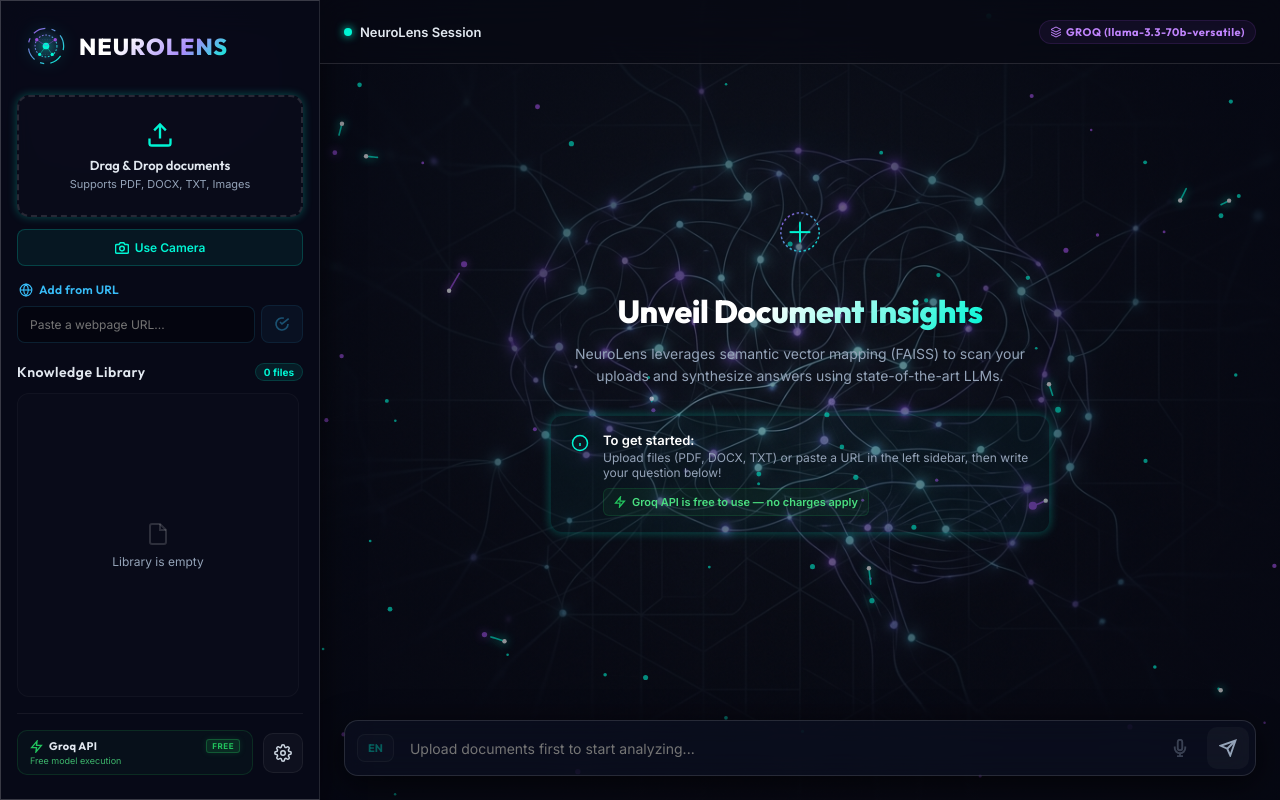
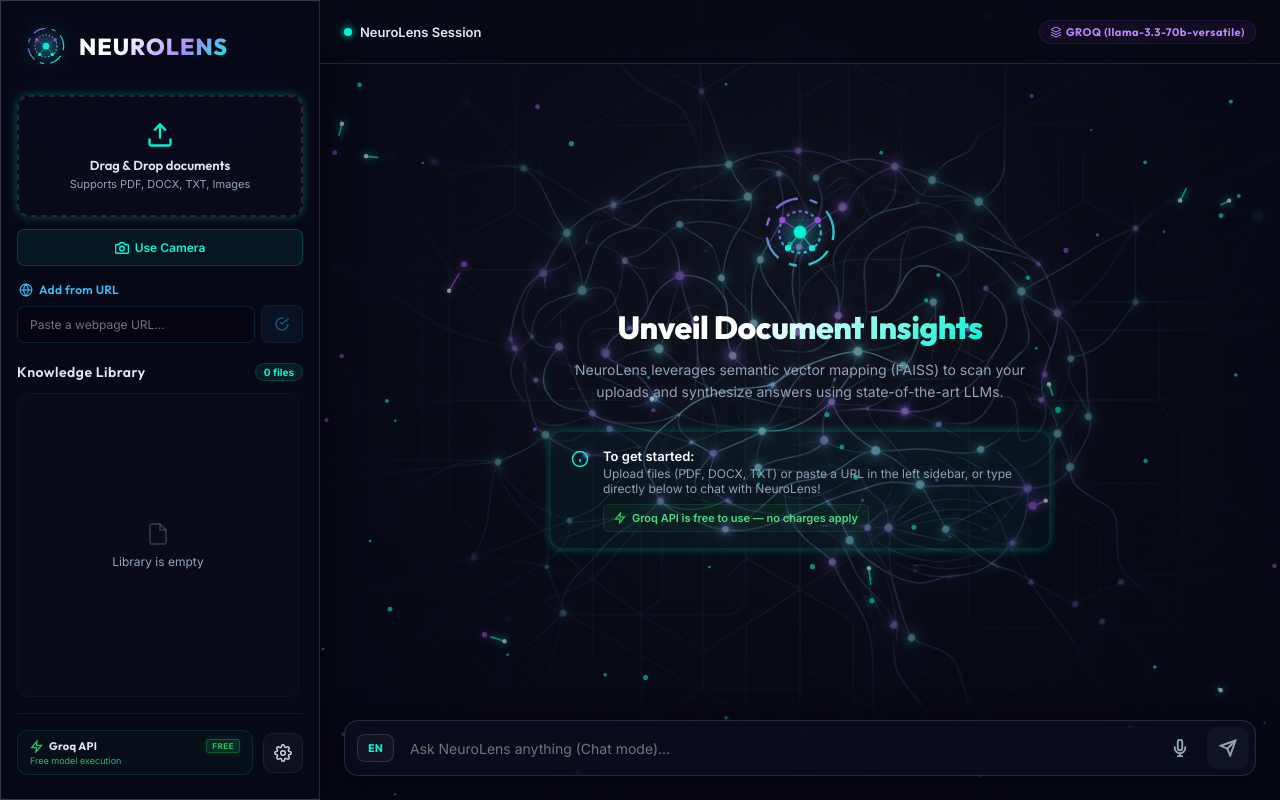
Before and after one commit to udityamerit/NeuroLens-Knowledge-Retrieval-Engine, a React (Vite) app in the folder frontend/: page / in a window 1280 px wide. Built offline with nearby package versions, Linux system fonts and the light colour scheme.

Commit message:
update the database of the neuralense

```diff
--- a/frontend/src/components/ChatPanel.jsx
+++ b/frontend/src/components/ChatPanel.jsx
@@ -659,11 +659,12 @@
   const formatMessageText = (text) => {
     if (!text) return '';
 
-    // Helper to render inline formatting: bold (**), italic (*), code (`), and source tags ([Source X])
+    // Helper to render inline formatting: bold (**), italic (*), code (`), source tags ([Source X]), and Markdown links ([text](url))
     const renderInline = (inlineText) => {
       if (!inlineText) return '';
 
-      const inlineRegex = /(\*\*.*?\*\*|\*.*?\*|`.*?`|\[Source \d+\])/g;
+      // Regex to split on bold, italic, code, source tags, and markdown links
+      const inlineRegex = /(\*\*.*?\*\*|\*.*?\*|`.*?`|\[Source \d+\]|\[[^\]]+\]\([^)]+\))/g;
       const parts = inlineText.split(inlineRegex);
 
       return parts.map((part, idx) => {
@@ -713,6 +714,29 @@
             </span>
           );
         }
+        if (part.startsWith('[') && part.includes('](')) {
+          const closingBracketIdx = part.indexOf('](');
+          const label = part.substring(1, closingBracketIdx);
+          const url = part.substring(closingBracketIdx + 2, part.length - 1);
+          return (
+            <a
+              key={idx}
+              href={url}
+              target="_blank"
+              rel="noopener noreferrer"
+              style={{
+                color: '#00f5d4',
+                textDecoration: 'underline',
+                fontWeight: '600',
+                transition: 'color 0.2s'
+              }}
+              onMouseOver={(e) => e.target.style.color = '#9d4edd'}
+              onMouseOut={(e) => e.target.style.color = '#00f5d4'}
+            >
+              {label}
+            </a>
+          );
+        }
         return part;
       });
     };
@@ -862,15 +886,57 @@
         {messages.length === 0 ? (
           <div style={styles.welcomeContainer} className="animate-fade-in">
             <div style={styles.welcomeIcon} className="animate-float">
-              <svg width="48" height="48" viewBox="0 0 100 100" fill="none">
-                <circle cx="50" cy="50" r="40" stroke="url(#welcome-grad)" strokeWidth="3" strokeDasharray="5 5" />
-                <path d="M50 30 V70 M30 50 H70" stroke="#00f5d4" strokeWidth="4" strokeLinecap="round" />
+              <svg width="80" height="80" viewBox="0 0 100 100" fill="none">
                 <defs>
-                  <linearGradient id="welcome-grad" x1="0" y1="0" x2="1" y2="1">
+                  <linearGradient id="welcome-neurolens-gradient" x1="0%" y1="0%" x2="100%" y2="100%">
                     <stop offset="0%" stopColor="#9d4edd" />
                     <stop offset="100%" stopColor="#00f5d4" />
                   </linearGradient>
+                  <radialGradient id="welcome-glow-grad" cx="50%" cy="50%" r="50%">
+                    <stop offset="0%" stopColor="#00f5d4" stopOpacity="0.35" />
+                    <stop offset="100%" stopColor="#9d4edd" stopOpacity="0" />
+                  </radialGradient>
                 </defs>
+
+                {/* Glow backdrop */}
+                <circle cx="50" cy="50" r="40" fill="url(#welcome-glow-grad)" />
+
+                {/* Outer Tech Ring */}
+                <circle
+                  cx="50"
+                  cy="50"
+                  r="42"
+                  stroke="url(#welcome-neurolens-gradient)"
+                  strokeWidth="3"
+                  strokeDasharray="10 15 30 15"
+                />
+
+                {/* Inner Aperture Circle */}
+                <circle
+                  cx="50"
+                  cy="50"
+                  r="26"
+                  stroke="url(#welcome-neurolens-gradient)"
+                  strokeWidth="2.5"
+                  strokeDasharray="4 4"
+                />
+
+                {/* Neural Network Connections */}
+                <line x1="50" y1="50" x2="28" y2="35" stroke="#9d4edd" strokeWidth="1.5" strokeOpacity="0.75" />
+                <line x1="50" y1="50" x2="72" y2="35" stroke="#9d4edd" strokeWidth="1.5" strokeOpacity="0.75" />
+                <line x1="50" y1="50" x2="35" y2="70" stroke="#00f5d4" strokeWidth="1.5" strokeOpacity="0.75" />
+                <line x1="50" y1="50" x2="65" y2="70" stroke="#00f5d4" strokeWidth="1.5" strokeOpacity="0.75" />
+
+                <line x1="28" y1="35" x2="72" y2="35" stroke="#9d4edd" strokeWidth="1" strokeOpacity="0.45" strokeDasharray="3 3" />
+                <line x1="35" y1="70" x2="65" y2="70" stroke="#00f5d4" strokeWidth="1" strokeOpacity="0.45" strokeDasharray="3 3" />
+
+                {/* Neural Network Nodes */}
+                <circle cx="50" cy="50" r="8" fill="#00f5d4" />
+
+                <circle cx="28" cy="35" r="4" fill="#9d4edd" />
+                <circle cx="72" cy="35" r="4" fill="#9d4edd" />
+                <circle cx="35" cy="70" r="4" fill="#00f5d4" />
+                <circle cx="65" cy="70" r="4" fill="#00f5d4" />
               </svg>
             </div>
             <h1 style={styles.welcomeTitle} className="responsive-welcome-title">Unveil Document Insights</h1>
@@ -888,7 +954,7 @@
                 <div style={{ textAlign: 'left' }}>
                   <p style={{ fontWeight: '600', fontSize: '13px', color: '#ffffff' }}>To get started:</p>
                   <p style={{ fontSize: '12px', color: 'var(--text-muted)', marginTop: '2px' }}>
-                    Upload files (PDF, DOCX, TXT) or paste a URL in the left sidebar, then write your question below!
+                    Upload files (PDF, DOCX, TXT) or paste a URL in the left sidebar, or type directly below to chat with NeuroLens!
                   </p>
                   <div style={{
                     display: 'flex',
@@ -1061,14 +1127,14 @@
           <button
             type="button"
             onClick={toggleSpeechLanguage}
-            disabled={!hasDocuments}
+            disabled={isGenerating}
             className="voice-lang-toggle-btn"
             style={{
               ...styles.langToggleBtn,
-              opacity: !hasDocuments ? 0.35 : 1,
-              cursor: !hasDocuments ? 'not-allowed' : 'pointer'
+              opacity: 1,
+              cursor: 'pointer'
             }}
-            title={!hasDocuments ? "Upload documents first to enable voice" : `Speech Recognition Language: ${speechLang === 'en-US' ? 'English' : 'Hindi'}. Click to toggle.`}
+            title={`Speech Recognition Language: ${speechLang === 'en-US' ? 'English' : 'Hindi'}. Click to toggle.`}
           >
             {speechLang === 'en-US' ? 'EN' : 'HI'}
           </button>
@@ -1077,13 +1143,15 @@
             ref={inputRef}
             type="text"
             placeholder={
-              !hasDocuments
-                ? "Upload documents first to start analyzing..."
-                : "Ask NeuroLens anything about your documents..."
+              isGenerating
+                ? "Generating response..."
+                : (hasDocuments
+                  ? "Ask NeuroLens anything about your documents..."
+                  : "Ask NeuroLens anything (Chat mode)...")
             }
             value={query}
             onChange={(e) => setQuery(e.target.value)}
-            disabled={isGenerating || !hasDocuments}
+            disabled={isGenerating}
             readOnly={isListening}
             autoComplete="off"
             autoCorrect="off"
@@ -1092,7 +1160,7 @@
             className="responsive-input"
             style={{
               ...styles.input,
-              cursor: isListening ? 'default' : (!hasDocuments ? 'not-allowed' : 'text')
+              cursor: isListening ? 'default' : 'text'
             }}
           />
 
@@ -1100,14 +1168,14 @@
           <button
             type="button"
             onClick={toggleListening}
-            disabled={isGenerating || !hasDocuments}
+            disabled={isGenerating}
             className={`voice-mic-btn ${isListening ? 'listening' : ''}`}
             style={{
               ...styles.micBtn,
-              opacity: !hasDocuments ? 0.35 : 1,
-              cursor: !hasDocuments ? 'not-allowed' : 'pointer'
+              opacity: 1,
+              cursor: 'pointer'
             }}
-            title={!hasDocuments ? "Upload documents first to enable voice" : isListening ? "Listening... Click to stop." : "Voice Input (Speech-to-Text)"}
+            title={isListening ? "Listening... Click to stop." : "Voice Input (Speech-to-Text)"}
           >
             <svg
               width="18"
@@ -1127,12 +1195,12 @@
 
           <button
             type="submit"
-            disabled={isGenerating || !query.trim() || !hasDocuments}
+            disabled={isGenerating || !query.trim()}
             style={{
               ...styles.sendBtn,
-              background: (!query.trim() || isGenerating || !hasDocuments) ? 'rgba(255,255,255,0.03)' : 'linear-gradient(135deg, var(--color-primary), #7b2cbf)',
-              color: (!query.trim() || isGenerating || !hasDocuments) ? 'var(--text-muted)' : '#ffffff',
-              cursor: (!query.trim() || isGenerating || !hasDocuments) ? 'not-allowed' : 'pointer'
+              background: (!query.trim() || isGenerating) ? 'rgba(255,255,255,0.03)' : 'linear-gradient(135deg, var(--color-primary), #7b2cbf)',
+              color: (!query.trim() || isGenerating) ? 'var(--text-muted)' : '#ffffff',
+              cursor: (!query.trim() || isGenerating) ? 'not-allowed' : 'pointer'
             }}
           >
             <svg width="18" height="18" viewBox="0 0 24 24" fill="none" stroke="currentColor" strokeWidth="2.5">
```
Also changed, not shown: frontend/src/App.jsx (+50 -5 lines), 1 other file (tests, documents, lock files or other folders).
